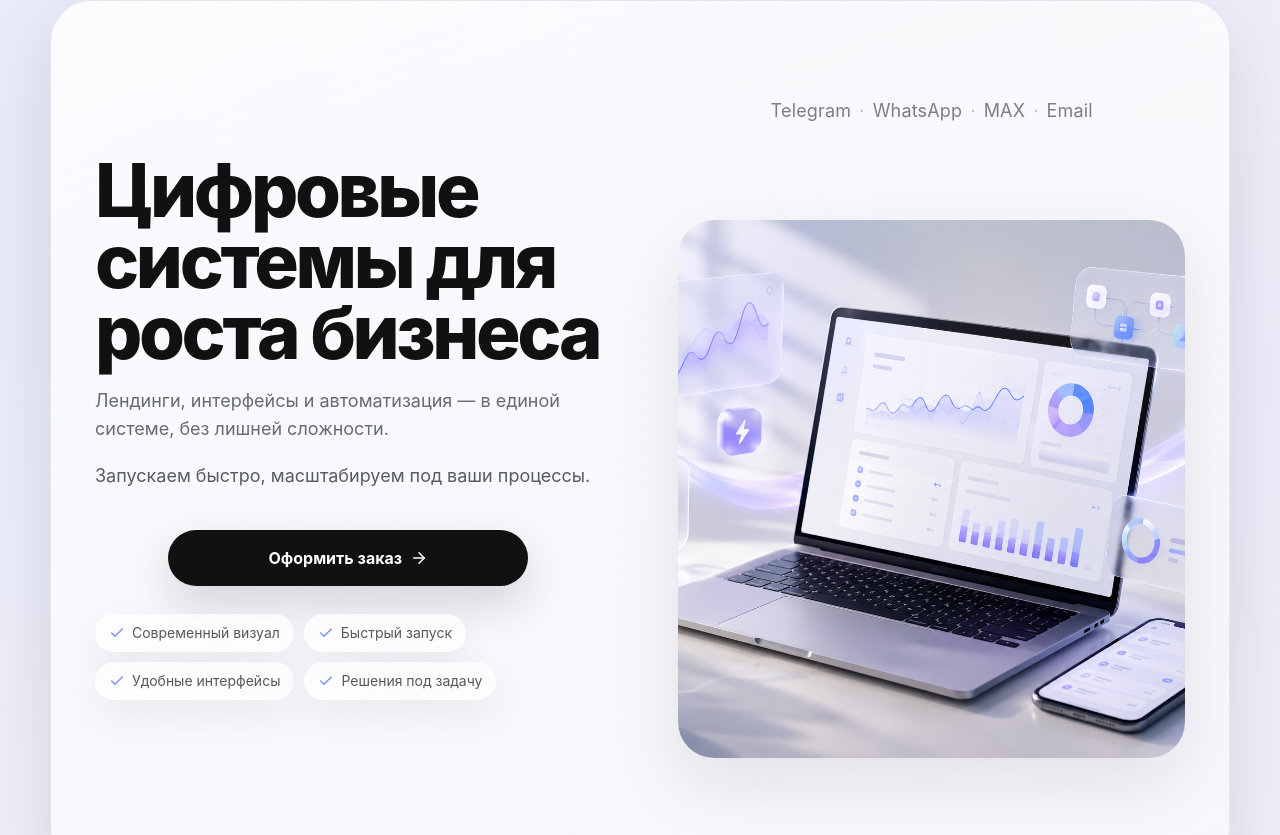
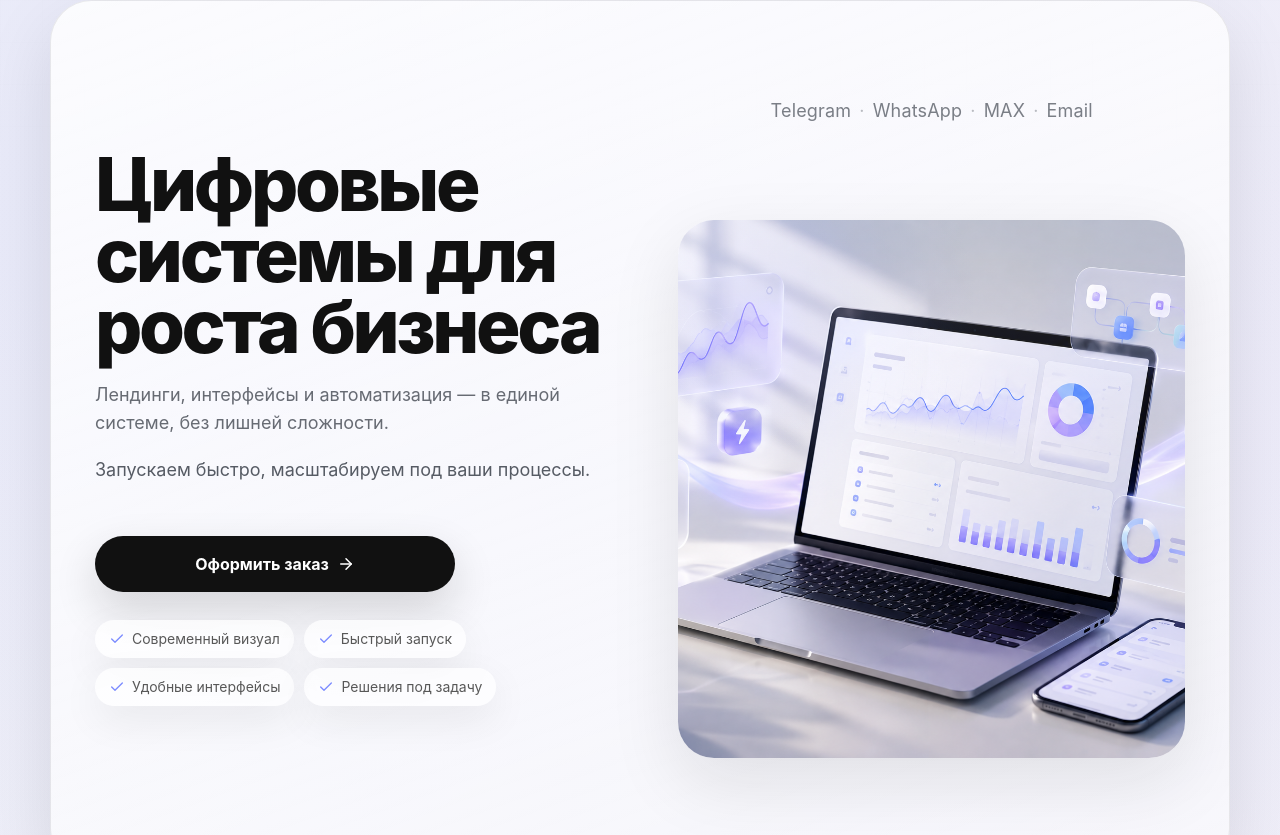
Before and after one commit to vladtranskom888-hue/lending_my, a React (Vite) app: page / in a window 1280 px wide. Shown: the top 835 px of the page. Built offline with nearby package versions, Linux system fonts and the light colour scheme.

Commit message:
Adjust hero CTA position below copy text

```diff
--- a/src/styles.css
+++ b/src/styles.css
@@ -268,8 +268,9 @@ p {
 }
 
 .hero .actions {
-  justify-content: center;
-  width: 100%;
+  justify-content: flex-start;
+  width: auto;
+  margin-top: 52px;
 }
 
 .hero .actions .button {
```
